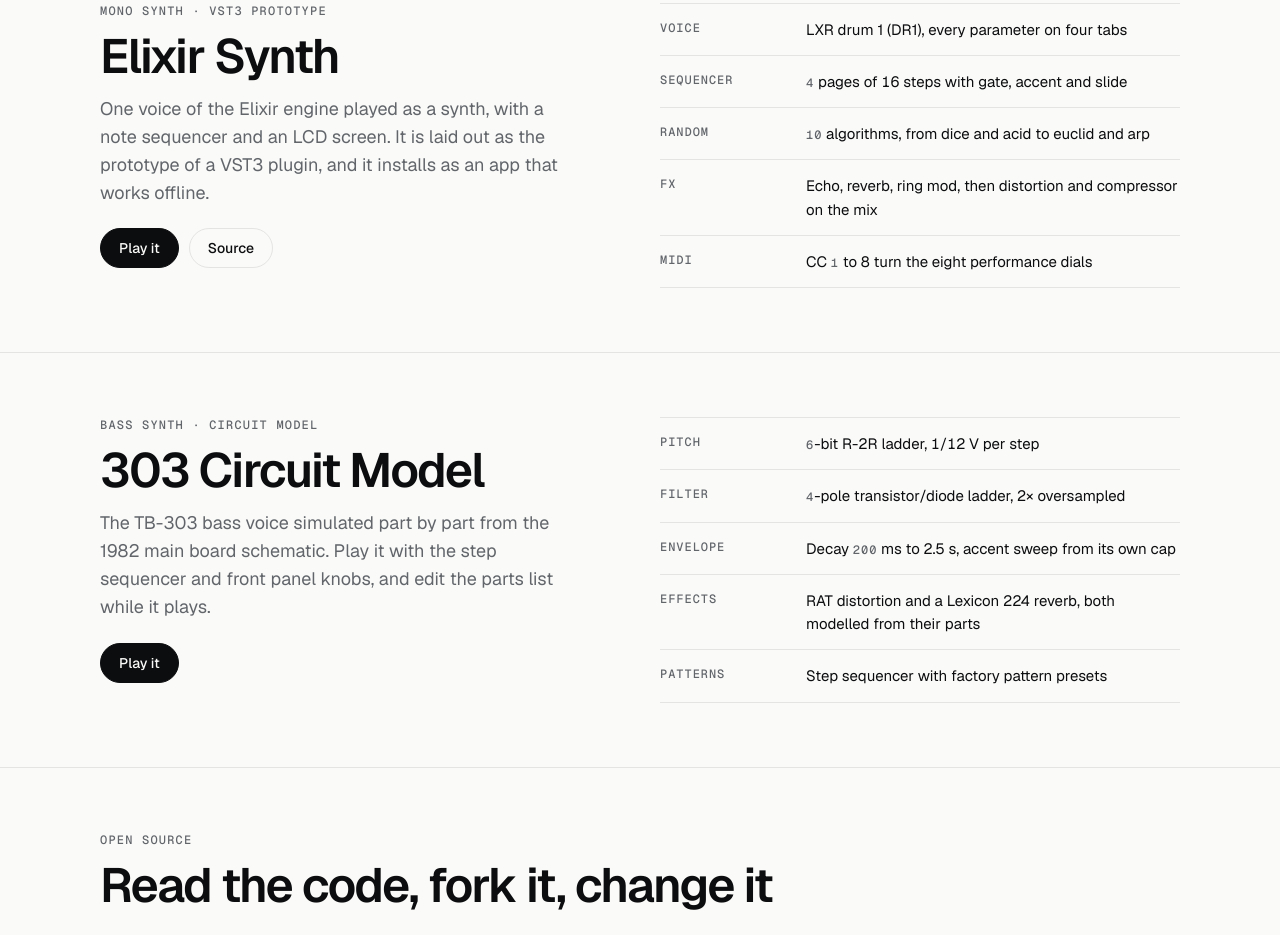
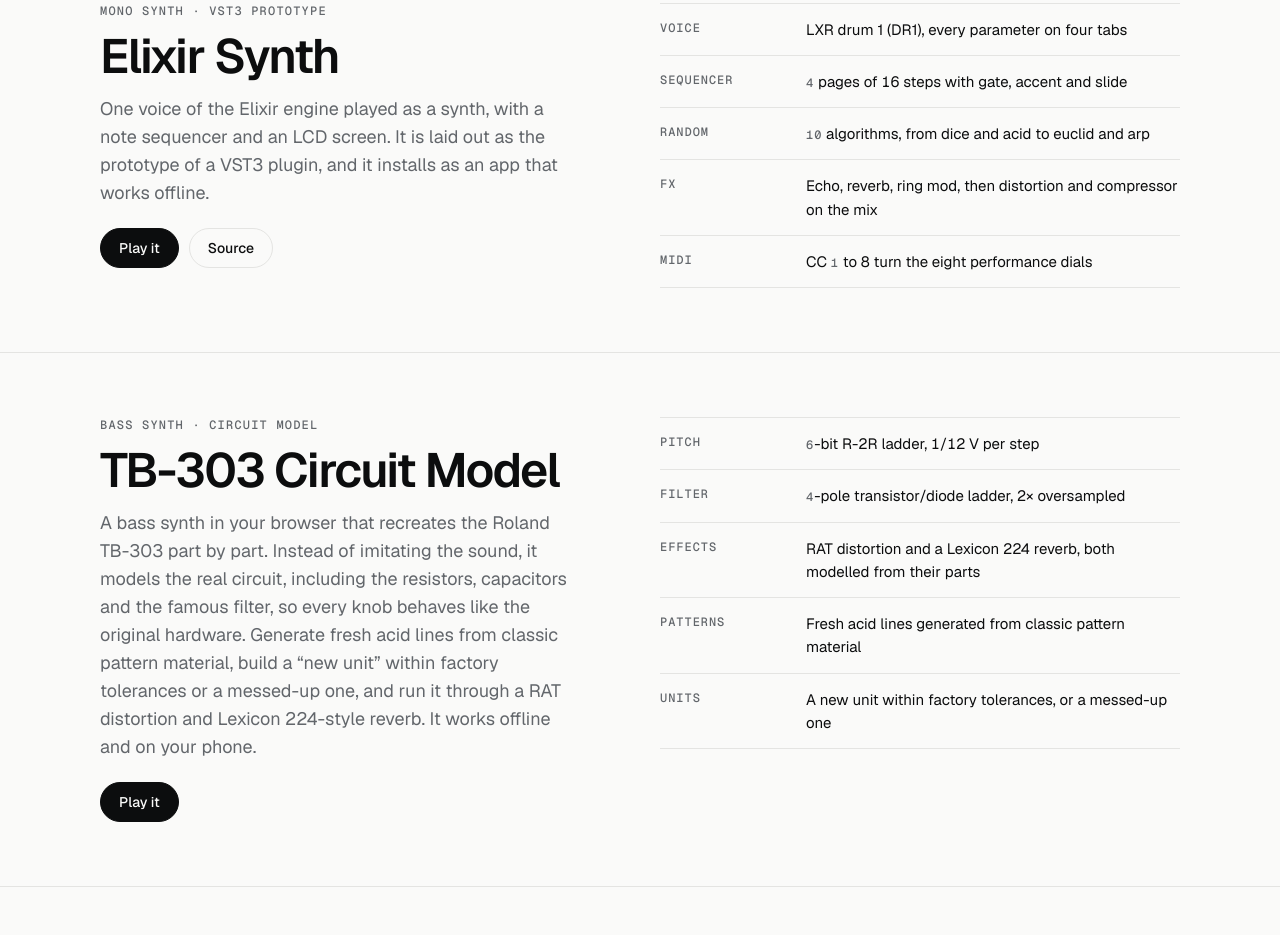
Before and after one commit to johnnyhawk02/johnny-hawk-audio, a plain HTML site: page index.html in a window 1280 px wide. Shown: the part 946-1881 px from the top of the page. Drawn offline with nearby package versions, Linux system fonts and the light colour scheme.

Commit message:
Use Johnny's copy for the TB-303 Circuit Model section
Co-Authored-By: Claude Opus 5.5 <noreply@anthropic.com>
Claude-Session: https://claude.ai/code/session_018ENZqRrC3Du9gjm1js3ku2

```diff
--- a/index.html
+++ b/index.html
@@ -102,7 +102,7 @@ footer { border-top: 1px solid var(--line); padding-block: 28px 40px; }
     <div class="ctas">
       <a class="btn" href="https://johnnyhawk02.github.io/elixir-desktop/">Open Elixir Desktop</a>
       <a class="btn ghost" href="#elixir-synth">Elixir Synth</a>
-      <a class="btn ghost" href="#tb303">303 Circuit Model</a>
+      <a class="btn ghost" href="#tb303">TB-303 Circuit Model</a>
     </div>
   </div></div>
 
@@ -147,8 +147,8 @@ footer { border-top: 1px solid var(--line); padding-block: 28px 40px; }
   <section class="section gutter" id="tb303"><div class="inner product">
     <div>
       <p class="eyebrow">Bass synth · circuit model</p>
-      <h2>303 Circuit Model</h2>
-      <p class="tag">The TB-303 bass voice simulated part by part from the 1982 main board schematic. Play it with the step sequencer and front panel knobs, and edit the parts list while it plays.</p>
+      <h2>TB-303 Circuit Model</h2>
+      <p class="tag">A bass synth in your browser that recreates the Roland TB-303 part by part. Instead of imitating the sound, it models the real circuit, including the resistors, capacitors and the famous filter, so every knob behaves like the original hardware. Generate fresh acid lines from classic pattern material, build a &ldquo;new unit&rdquo; within factory tolerances or a messed-up one, and run it through a RAT distortion and Lexicon 224-style reverb. It works offline and on your phone.</p>
       <div class="ctas">
         <a class="btn" href="https://tb303-circuit-model.pages.dev/">Play it</a>
       </div>
@@ -156,9 +156,9 @@ footer { border-top: 1px solid var(--line); padding-block: 28px 40px; }
     <ul class="specs">
       <li><span>Pitch</span><span><span class="num">6</span>-bit R-2R ladder, <span class="num">1/12</span> V per step</span></li>
       <li><span>Filter</span><span><span class="num">4</span>-pole transistor/diode ladder, <span class="num">2×</span> oversampled</span></li>
-      <li><span>Envelope</span><span>Decay <span class="num">200</span> ms to <span class="num">2.5</span> s, accent sweep from its own cap</span></li>
       <li><span>Effects</span><span>RAT distortion and a Lexicon 224 reverb, both modelled from their parts</span></li>
-      <li><span>Patterns</span><span>Step sequencer with factory pattern presets</span></li>
+      <li><span>Patterns</span><span>Fresh acid lines generated from classic pattern material</span></li>
+      <li><span>Units</span><span>A new unit within factory tolerances, or a messed-up one</span></li>
     </ul>
   </div></section>
 
```
